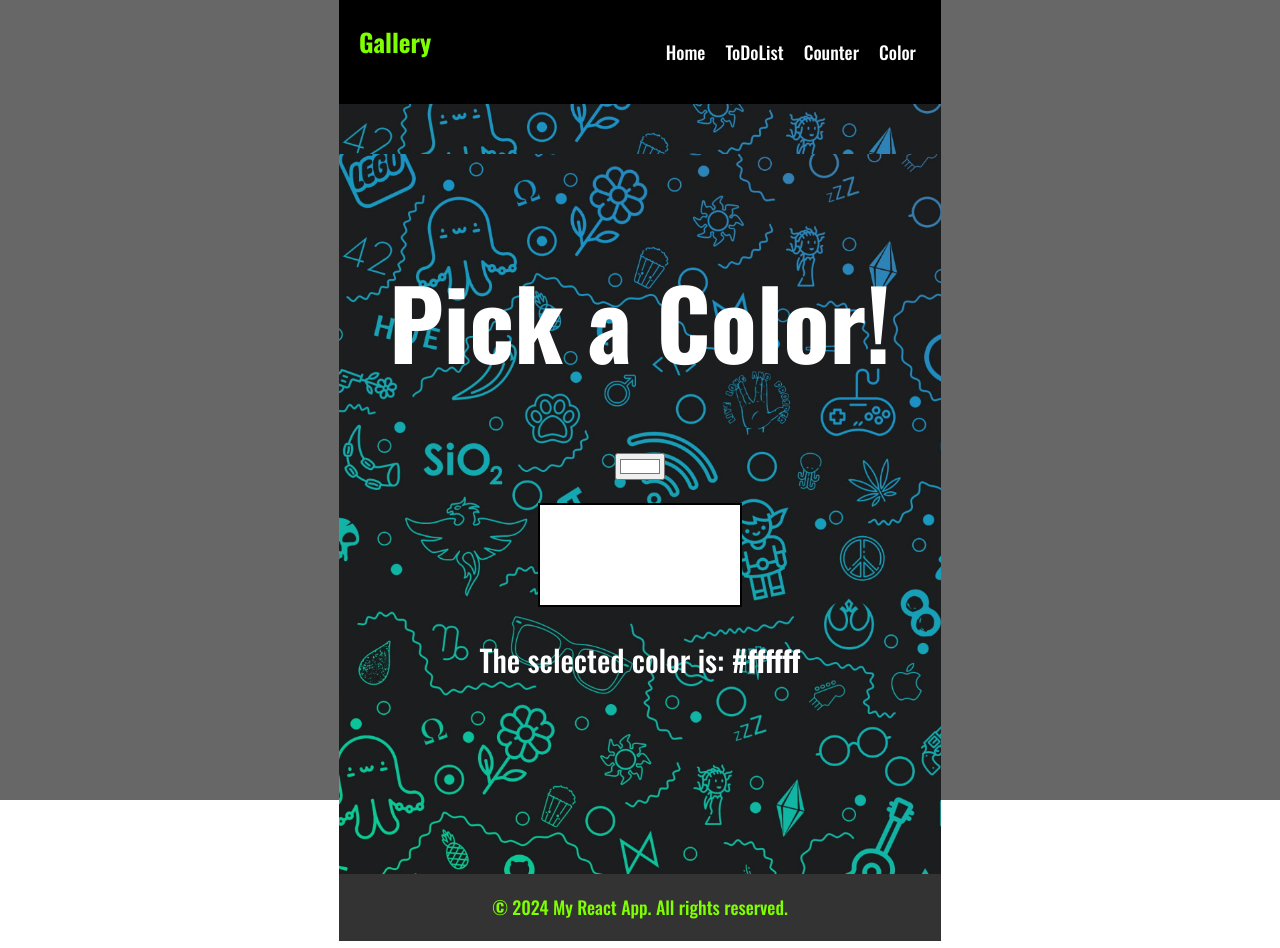
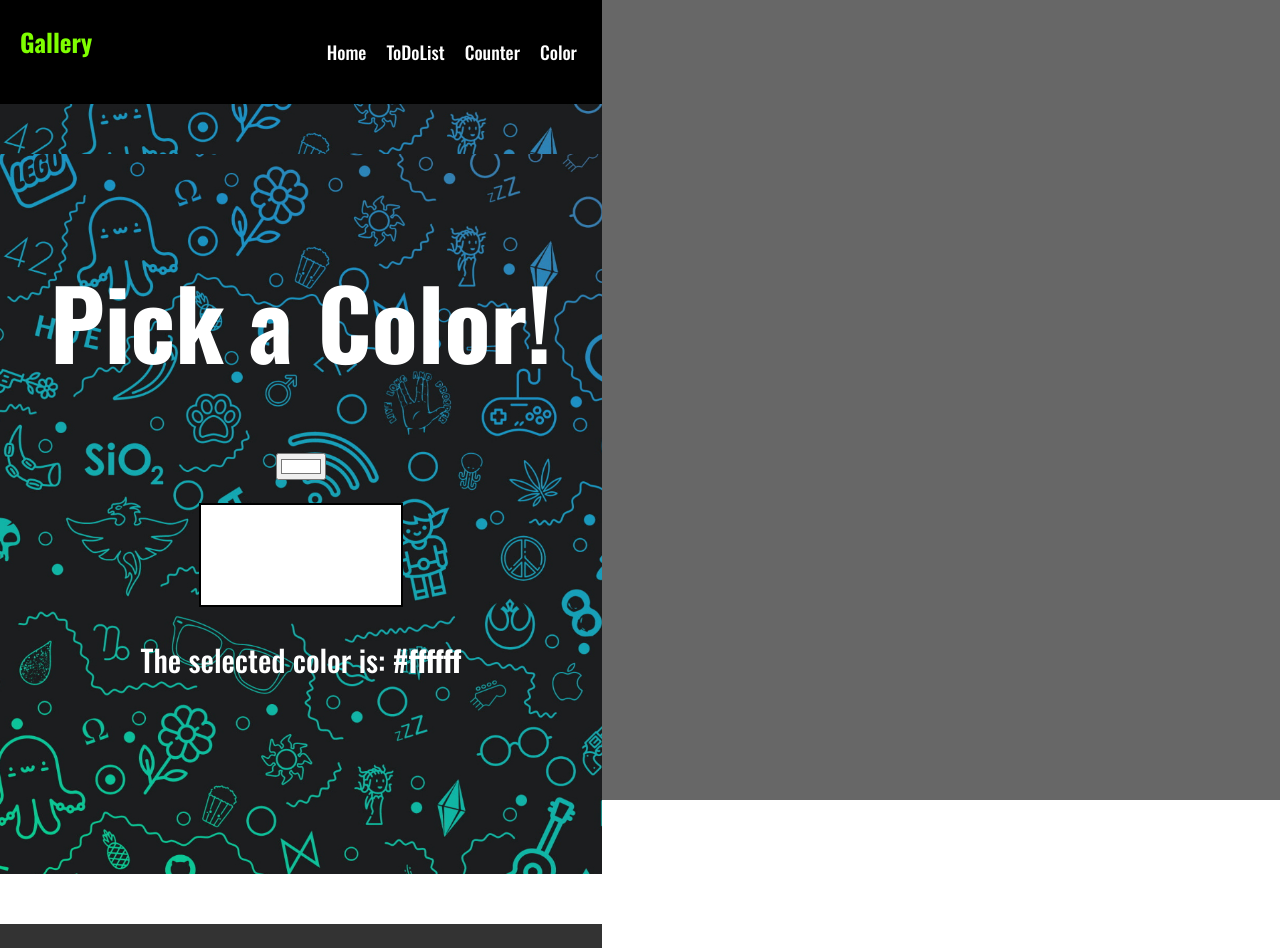
Before and after one commit to AreeshaHaseeb/Gallery, a React (Vite) app in the folder my-react-app/: page /color in a window 1280 px wide. Shown: the top 948 px of the page. Built offline with nearby package versions, Linux system fonts and the light colour scheme.

Commit message:
made changes to footer

```diff
--- a/my-react-app/src/Components/Footer.css
+++ b/my-react-app/src/Components/Footer.css
@@ -1,19 +1,4 @@
-body, html {
-  margin: 0;
-  padding: 0;
-  box-sizing: border-box;
-  height: 100%;
-}
 
-body {
-  display: flex;
-  flex-direction: column;
-  min-height: 100vh;
-}
-
-main {
-  flex: 1;
-}
 
 .footer {
   background-color: #333;
@@ -21,7 +6,7 @@ main {
   text-align: center;
   padding: 20px 0;
   width: 100%;
-  margin-top: auto;
+  margin-top: 50px;
 }
 
 .footer p {
--- a/my-react-app/src/components/Footer.css
+++ b/my-react-app/src/components/Footer.css
@@ -1,19 +1,4 @@
-body, html {
-  margin: 0;
-  padding: 0;
-  box-sizing: border-box;
-  height: 100%;
-}
 
-body {
-  display: flex;
-  flex-direction: column;
-  min-height: 100vh;
-}
-
-main {
-  flex: 1;
-}
 
 .footer {
   background-color: #333;
@@ -21,7 +6,7 @@ main {
   text-align: center;
   padding: 20px 0;
   width: 100%;
-  margin-top: auto;
+  margin-top: 50px;
 }
 
 .footer p {
```
